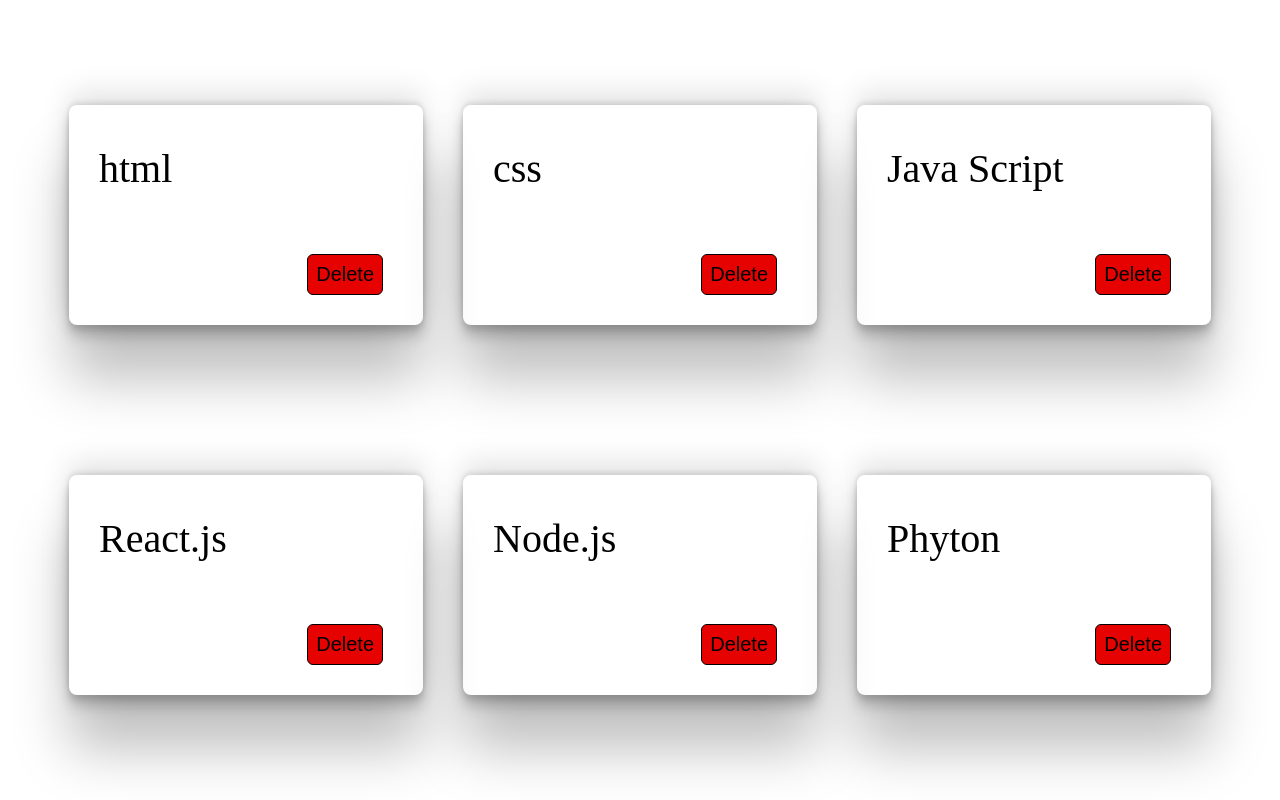
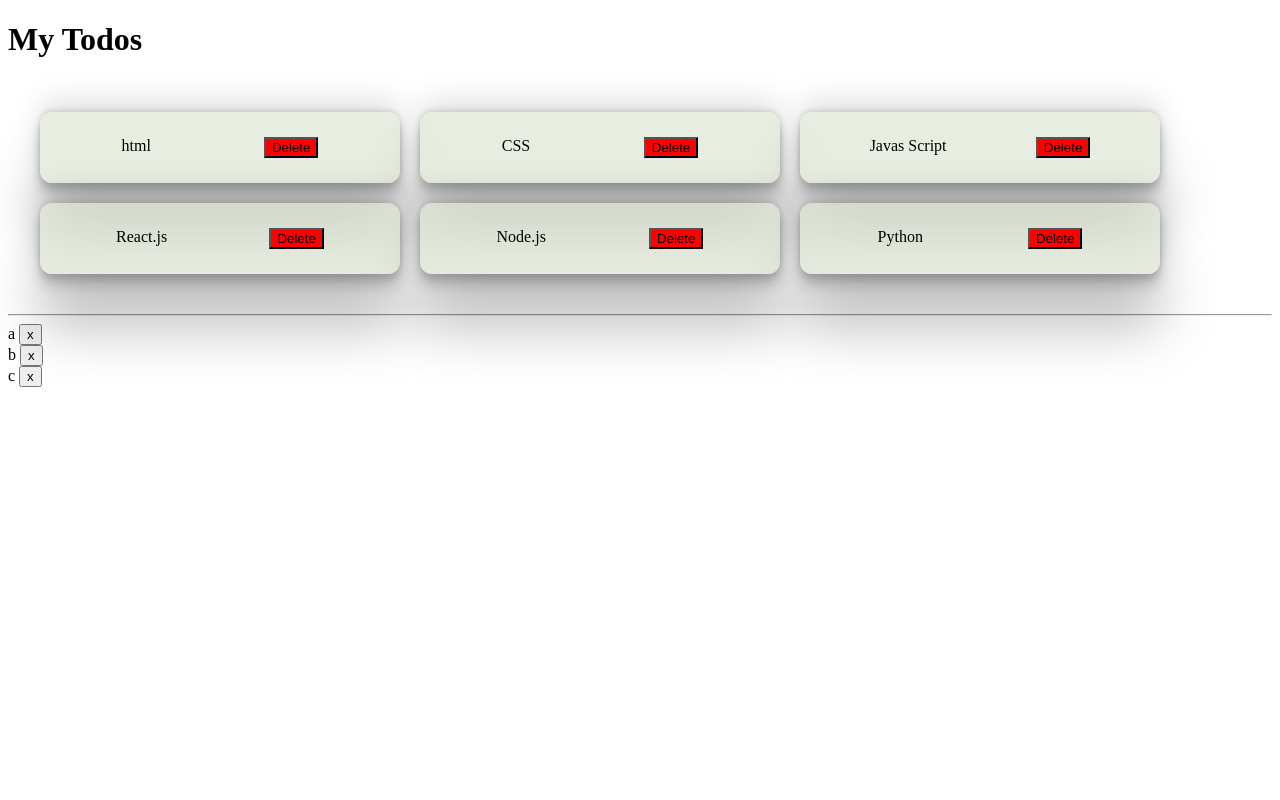
Before and after one commit to BrownEdgar/REACT_TEAM_2023, a React (Create React App) app: page / in a window 1280 px wide. Built offline with nearby package versions, Linux system fonts and the light colour scheme.

Commit message:
homework
delete

```diff
--- a/src/components/EDGAR/App.js
+++ b/src/components/EDGAR/App.js
@@ -1,6 +1,6 @@
-import React,  { useState, useEffect } from 'react'
-import Users from "./Users"
-import axios from 'axios'
+import React,  { useState, useEffect } from 'react';
+import Users from "./Users";
+import axios from 'axios';
 
 
 import './App.css'
--- /dev/null
+++ b/src/components/Tatev/GetData/App.css
@@ -0,0 +1,37 @@
+*,
+*::before,
+*::after{
+	box-sizing: border-box;
+}
+
+.users {
+	display: flex;
+	padding: 2rem;
+	width: 100%;
+	flex-wrap: wrap;
+	gap: 20px
+}
+
+.users > article{
+	padding: 25px;
+	flex: 0 0 30%;
+	border-radius: 12px;
+	box-shadow: rgba(0, 0, 0, 0.25) 0px 54px 55px, rgba(0, 0, 0, 0.12) 0px -12px 30px, rgba(0, 0, 0, 0.12) 0px 4px 6px, rgba(0, 0, 0, 0.17) 0px 12px 13px, rgba(0, 0, 0, 0.09) 0px -3px 5px;
+	background-color: rgba(228, 211, 211, 0.649);
+	position: relative;
+}
+
+.delete-btn{
+	top: 15px;
+	right: 10px;
+	background-color: transparent;
+	font-weight: 900;
+	font-size: 20px;
+	position: absolute;
+	cursor: pointer;
+}
+
+.box {
+	border:1px solid red;
+
+}
--- /dev/null
+++ b/src/components/Tatev/GetData/App.js
@@ -0,0 +1,32 @@
+import React, {useState, useEffect} from 'react'
+import Users from '../../Tatev/GetData/Users'
+import axios from 'axios'
+
+
+import './App.css'
+
+function App() {
+	const [data,setData] = useState([])
+
+	const handelDelete = (id) => {
+		const foo = data.filter(user => user.id !== id)
+		setData(foo)
+	}
+	const getData = () => {
+		axios.get('https://reqres.in/api/users')
+		.then(response => setData(response.data.data))
+		.catch(err => console.log(err))
+	}
+
+	useEffect(()=>{
+		getData()
+	},[])
+
+  return (
+	<div>
+		<Users data={data} handelDelete={handelDelete}/>
+	</div>
+  )
+}
+
+export default App
--- /dev/null
+++ b/src/components/Tatev/Todos/App.css
@@ -0,0 +1,30 @@
+*,
+*::before,
+*::after{
+	box-sizing: border-box;
+}
+
+.Componet{
+	display: flex;
+	padding: 2rem;
+	width: 100%;
+	flex-wrap: wrap;
+	gap: 20px
+}
+.Componet > div{
+	padding: 25px;
+	flex: 0 0 30%;
+	border-radius: 12px;
+	box-shadow: rgba(0, 0, 0, 0.25) 0px 54px 55px, rgba(0, 0, 0, 0.12) 0px -12px 30px, rgba(0, 0, 0, 0.12) 0px 4px 6px, rgba(0, 0, 0, 0.17) 0px 12px 13px, rgba(0, 0, 0, 0.09) 0px -3px 5px;
+	background-color: rgba(219, 228, 211, 0.649);
+	position: relative;
+}
+.btn{
+    background-color: red;
+}
+
+.box{
+    display: flex;
+    justify-content: space-around;
+
+}
--- /dev/null
+++ b/src/components/Tatev/Todos/App.js
@@ -0,0 +1,34 @@
+import React, {useState} from 'react'
+import Component from '../../Tatev/Todos/Component'
+
+import '../../Tatev/Todos/App.css'
+
+function App() {
+    const [data,setdata] = useState([{name:'html'},{name:'CSS'},{name:'Javas Script'}, {name:'React.js'}, {name:'Node.js'}, {name:'Python'}]);
+
+    const [arr,setArr] = useState(['a','b','c'])
+    const handelDelete = (name) => {
+        const foo = data.filter(elem => elem.name !== name)
+        setdata(foo)
+    }
+
+    const func = (i) => {
+        const f = arr.filter(e => e !== i)
+        setArr(f)
+    }
+  return (
+    <div className='App'>
+        <h1>My Todos</h1>
+        <Component data={data} handelDelete={handelDelete}/>
+        <hr></hr>
+        {
+                arr.map(el => {
+                    return <div>{el} <button onClick={()=>func('a')}>x</button></div>
+                })
+        }
+    </div>
+
+  )
+}
+
+export default App
--- /dev/null
+++ b/src/components/Tatev/Todos/Component.js
@@ -0,0 +1,17 @@
+import React from 'react'
+
+function Component({data,handelDelete}) {
+  return (
+    <div className='Componet'>
+        {
+        data.map((elem,ind) => {
+			return <div key={ind} className='box'>
+                    {elem.name}
+                    <button className='btn' onClick={() => handelDelete(elem.name)}>Delete</button>
+                </div>
+		})
+        }
+    </div>
+  )
+}
+export default Component
--- a/src/index.js
+++ b/src/index.js
@@ -1,6 +1,6 @@
 import React from 'react';
 import ReactDOM from 'react-dom/client';
-import App from './components/Hayk/App';
+import App from './components/Tatev/Todos/App';
 
 const root = ReactDOM.createRoot(document.getElementById('root'));
 root.render(
```
Also changed, not shown: src/components/Tatev/GetData/User.js (added, +16 -0 lines), src/components/Tatev/GetData/Users.js (added, +17 -0 lines).
